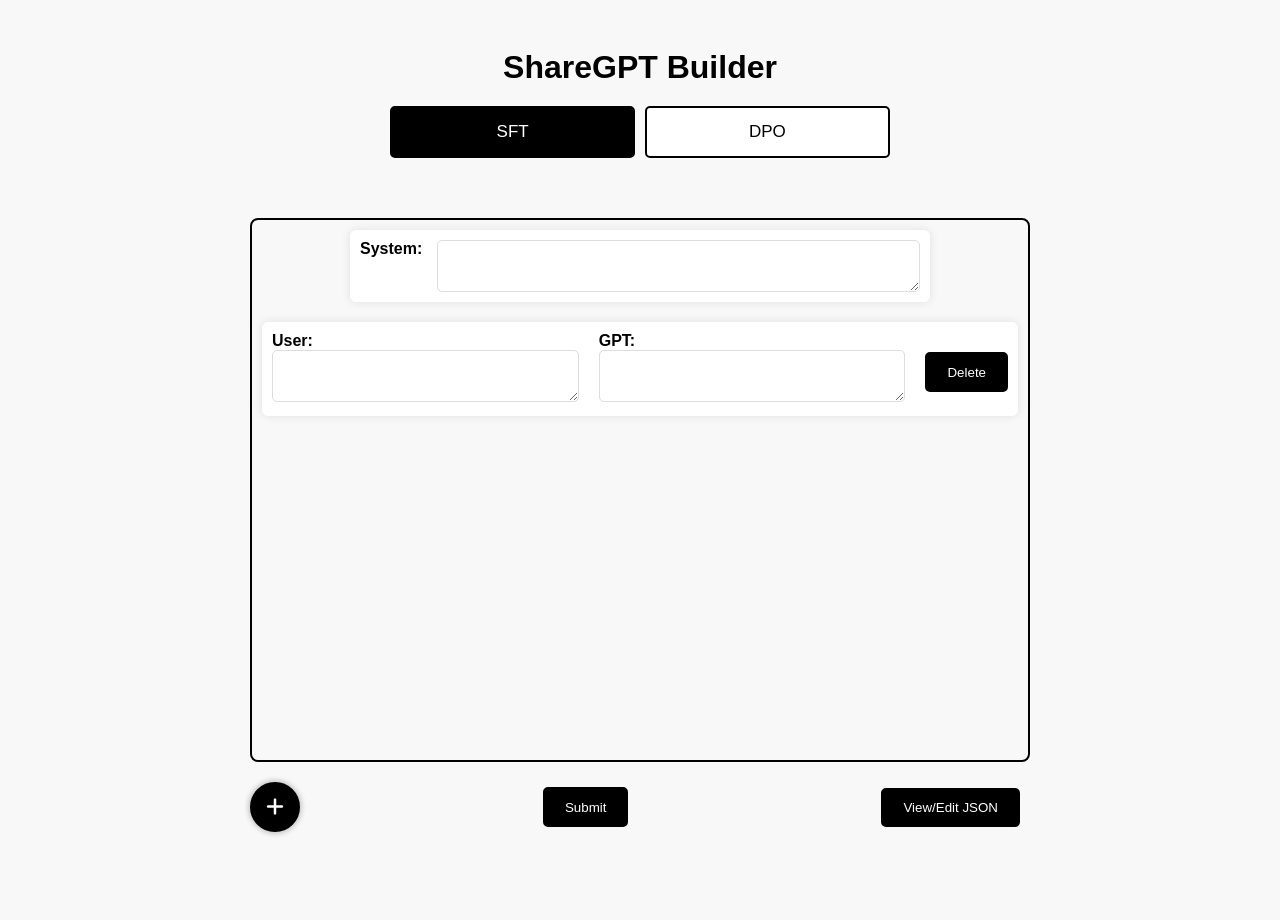
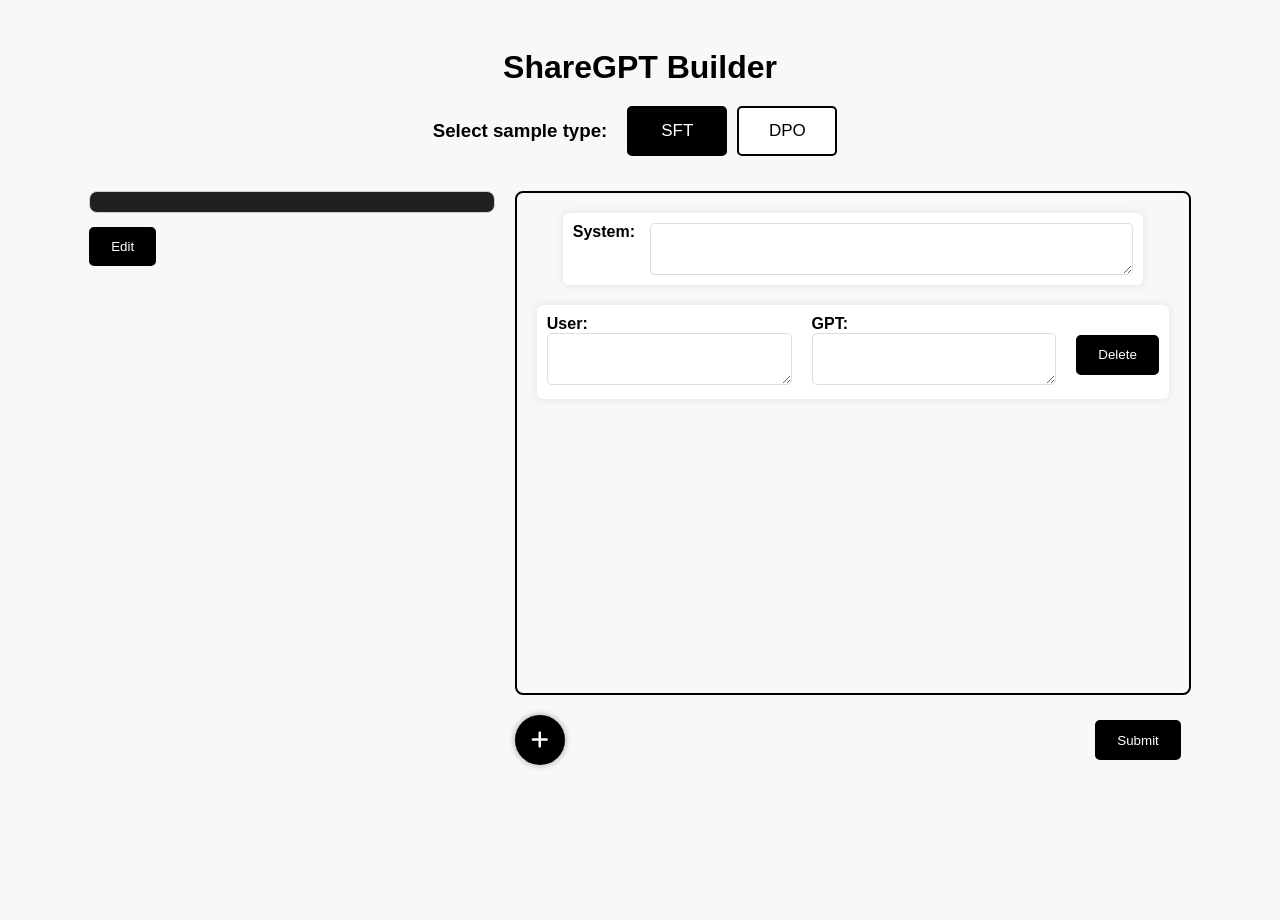
Before and after one commit to teknium1/ShareGPT-Builder, a Flask app: page / in a window 1280 px wide. After the commit the page ends 769 px from the top, so only its background shows below. Run offline with Flask 2, Linux system fonts and the light colour scheme; data that the repository does not hold is empty.

Commit message:
Adding JSON viewer, and more refactors

```diff
--- a/app.py
+++ b/app.py
@@ -6,98 +6,61 @@
 def clean_entry(entry):
     return entry.strip().replace("\r", "").replace(" \n", "\n")
 
-# Route for index/main page
 @app.route('/', defaults={'active_tab': 'sft'})
 @app.route('/<active_tab>')
 def index(active_tab):
     return render_template('index.html', active_tab=active_tab)
 
-# Route for the SFT Dataset Builder.
-@app.route('/sft', methods=['GET', 'POST'])
+@app.route('/sft', methods=['POST'])
 def form():
-    if request.method == 'POST':
-        # Extract form data
-        system_prompt = clean_entry(request.form.get('system'))
-        user_prompts = [clean_entry(prompt) for prompt in request.form.getlist('user[]')]
-        gpt_responses = [clean_entry(response) for response in request.form.getlist('gpt[]')]
-
-        data_to_append = {
-            'conversations': [{'from': 'system', 'value': system_prompt}],
-            'source': 'manual'
-        }
-
-        for user_prompt, gpt_response in zip(user_prompts, gpt_responses):
-            data_to_append['conversations'].append({'from': 'human', 'value': user_prompt})
-            data_to_append['conversations'].append({'from': 'gpt', 'value': gpt_response})
-
-        file_path = './sft_data.json'
-
-        if os.path.exists(file_path):
-            with open(file_path, 'r+', encoding='utf-8') as file:
-                data = json.load(file)
-                data.append(data_to_append)
-                file.seek(0)
-                json.dump(data, file, indent=4)
-        else:
-            with open(file_path, 'w', encoding='utf-8') as file:
-                json.dump([data_to_append], file, indent=4)
-
+    system_prompt = clean_entry(request.form.get('system'))
+    user_prompts = [clean_entry(prompt) for prompt in request.form.getlist('user[]')]
+    gpt_responses = [clean_entry(response) for response in request.form.getlist('gpt[]')]
+    data_to_append = {
+        'conversations': [{'from': 'system', 'value': system_prompt}],
+        'source': 'manual'
+    }
+    for user_prompt, gpt_response in zip(user_prompts, gpt_responses):
+        data_to_append['conversations'].extend([
+            {'from': 'human', 'value': user_prompt},
+            {'from': 'gpt', 'value': gpt_response}
+        ])
+    addJsonData('./sft_data.json', data_to_append)
     return redirect(url_for('index', active_tab='sft'))
 
-# Route for the DPO dataset builder
-@app.route('/dpo', methods=['GET', 'POST'])
+@app.route('/dpo', methods=['POST'])
 def dpo_form():
-    if request.method == 'POST':
-        # Extract form data
-        data_to_append = {
-            'system': clean_entry(request.form.get('system')),
-            'question': clean_entry(request.form.get('prompt')),
-            'chosen': clean_entry(request.form.get('chosen')),
-            'rejected': clean_entry(request.form.get('rejected')),
-            'source': 'manual'
-        }
+    data_to_append = {
+        'system': clean_entry(request.form.get('system')),
+        'question': clean_entry(request.form.get('prompt')),
+        'chosen': clean_entry(request.form.get('chosen')),
+        'rejected': clean_entry(request.form.get('rejected')),
+        'source': 'manual'
+    }
+    addJsonData('./dpo_data.json', data_to_append)
+    return "Success", 200
 
-        file_path = './dpo_data.json'
+def addJsonData(file_path, data_to_append):
+    if os.path.exists(file_path):
+        with open(file_path, 'r+', encoding='utf-8') as file:
+            data = json.load(file)
+            data.append(data_to_append)
+            file.seek(0)
+            json.dump(data, file, indent=4)
+    else:
+        with open(file_path, 'w', encoding='utf-8') as file:
+            json.dump([data_to_append], file, indent=4)
 
-        if os.path.exists(file_path):
-            with open(file_path, 'r+', encoding='utf-8') as file:
-                data = json.load(file)
-                data.append(data_to_append)
-                file.seek(0)
-                json.dump(data, file, indent=4)
-        else:
-            with open(file_path, 'w', encoding='utf-8') as file:
-                json.dump([data_to_append], file, indent=4)
-
-        return "Success", 200
-
-    return render_template('index.html', active_tab='dpo')
-
-@app.route('/sft_data.json', methods=['GET', 'PUT'])
-def sft_data():
-    file_path = './sft_data.json'
+@app.route('/<type>_data.json', methods=['GET', 'PUT'])
+def data(type):
+    file_path = f'./{type}_data.json'
     if request.method == 'GET':
         with open(file_path, 'r', encoding='utf-8') as file:
-            data = json.load(file)
-        return jsonify(data)
-    elif request.method == 'PUT':
-        data = request.get_json()
+            return jsonify(json.load(file))
+    else:
         with open(file_path, 'w', encoding='utf-8') as file:
-            json.dump(data, file, indent=4)
-        return jsonify({'message': 'SFT data updated successfully'})
-
-@app.route('/dpo_data.json', methods=['GET', 'PUT'])
-def dpo_data():
-    file_path = './dpo_data.json'
-    if request.method == 'GET':
-        with open(file_path, 'r', encoding='utf-8') as file:
-            data = json.load(file)
-        return jsonify(data)
-    elif request.method == 'PUT':
-        data = request.get_json()
-        with open(file_path, 'w', encoding='utf-8') as file:
-            json.dump(data, file, indent=4)
-        return jsonify({'message': 'DPO data updated successfully'})
+            json.dump(request.get_json(), file, indent=4)
+        return jsonify({'message': f'{type.upper()} data updated successfully'})
 
 if __name__ == '__main__':
     app.run(debug=True, port=7272)
--- a/static/script.js
+++ b/static/script.js
@@ -12,18 +12,11 @@
     e.preventDefault();
     const form = document.getElementById(tabName === 'sft' ? 'sftForm' : 'dpoForm');
     const formElements = form.elements;
-    let allFieldsFilled = true;
+    const allFieldsFilled = Array.from(formElements).every(el => el.tagName !== 'TEXTAREA' || el.value.trim() !== '');
 
     if (tabName === 'sft' && document.getElementsByClassName('turn').length <= 1) {
         showToast("Please add at least one turn.", 'error');
         return;
-    }
-
-    for (let i = 0; i < formElements.length; i++) {
-        if (formElements[i].tagName === 'TEXTAREA' && formElements[i].value.trim() === '') {
-            allFieldsFilled = false;
-            break;
-        }
     }
 
     if (allFieldsFilled) {
@@ -33,9 +26,11 @@
         })
         .then(response => {
             if (response.ok) {
-                openTab(tabName);
-                history.pushState({}, "", "/");
                 form.reset();
+                if (tabName === 'sft') {
+                    resetSFTForm();
+                }
+                openJsonModal(tabName);
                 showToast("Submitted successfully!", 'success');
             } else {
                 showToast("Form submission failed.", 'error');
@@ -47,16 +42,20 @@
     }
 }
 
+function resetSFTForm() {
+    const turns = document.getElementById('turns');
+    const turnElements = turns.getElementsByClassName('turn');
+    while (turnElements.length > 1) {
+        turnElements[turnElements.length - 1].remove();
+    }
+}
+
 function openTab(tabName) {
     const tabcontent = document.getElementsByClassName("tabcontent");
-    for (let i = 0; i < tabcontent.length; i++) {
-        tabcontent[i].style.display = "none";
-    }
+    Array.from(tabcontent).forEach(el => el.style.display = "none");
 
     const tablinks = document.getElementsByClassName("tablink");
-    for (let i = 0; i < tablinks.length; i++) {
-        tablinks[i].className = tablinks[i].className.replace(" active", "");
-    }
+    Array.from(tablinks).forEach(el => el.className = el.className.replace(" active", ""));
 
     document.getElementById(tabName).style.display = "block";
     const buttonElement = document.querySelector(`.tablink[onclick="openTab('${tabName}', this)"]`);
@@ -64,8 +63,7 @@
         buttonElement.className += " active";
     }
 
-    const jsonModal = document.getElementById('jsonModal');
-    jsonModal.style.display = 'none';
+    openJsonModal(tabName);
 }
 
 document.getElementById("defaultOpen").click();
@@ -94,18 +92,16 @@
     turn.remove();
 }
 
-function openJsonModal(type) {
-    const jsonModal = document.getElementById('jsonModal');
+async function openJsonModal(type) {
     const jsonViewer = document.getElementById('jsonViewer');
     const editJsonBtn = document.getElementById('editJsonBtn');
     const saveJsonBtn = document.getElementById('saveJsonBtn');
 
-    fetch(`/${type}_data.json`)
-        .then(response => response.json())
-        .then(data => {
+    try {
+        const response = await fetch(`/${type}_data.json`);
+        const data = await response.json();
         jsonViewer.textContent = JSON.stringify(data, null, 2);
         hljs.highlightElement(jsonViewer);
-            jsonModal.style.display = 'flex';
 
         editJsonBtn.onclick = () => {
             jsonViewer.contentEditable = true;
@@ -114,42 +110,27 @@
             saveJsonBtn.style.display = 'inline-block';
         };
 
-            saveJsonBtn.onclick = () => {
+        saveJsonBtn.onclick = async () => {
+            try {
                 const updatedData = JSON.parse(jsonViewer.textContent);
-                fetch(`/${type}_data.json`, {
+                await fetch(`/${type}_data.json`, {
                     method: 'PUT',
                     headers: {
                         'Content-Type': 'application/json'
                     },
                     body: JSON.stringify(updatedData, null, 2)
-                })
-                .then(() => {
+                });
                 jsonViewer.contentEditable = false;
                 editJsonBtn.style.display = 'inline-block';
                 saveJsonBtn.style.display = 'none';
                 showToast('JSON data updated successfully!', 'success');
-                })
-                .catch(error => {
+            } catch (error) {
                 console.error('Error updating JSON data:', error);
                 showToast('Failed to update JSON data.', 'error');
-                });
+            }
         };
-        })
-        .catch(error => {
+    } catch (error) {
         console.error('Error fetching JSON data:', error);
         showToast('Failed to fetch JSON data.', 'error');
-        });
     }
-
-const closeBtn = document.getElementsByClassName('close')[0];
-closeBtn.onclick = () => {
-    const jsonModal = document.getElementById('jsonModal');
-    jsonModal.style.display = 'none';
-};
-
-window.onclick = (event) => {
-    const jsonModal = document.getElementById('jsonModal');
-    if (event.target === jsonModal) {
-        jsonModal.style.display = 'none';
 }
-};
--- a/static/style.css
+++ b/static/style.css
@@ -6,15 +6,12 @@
     font-family: Arial, sans-serif;
     padding: 20px;
     background-color: #f8f8f8;
-}
-.container {
-    max-width: 820px;
-    width: 80%;
-    margin: auto;
+    display: flex;
+    height: calc(100vh - 40px);
+    overflow: hidden;
 }
 form {
     border-radius: 5px;
-    padding: 10px 20px;
 }
 
 .system-container {
@@ -56,10 +53,10 @@
     align-items: center;
     border: 2px solid black;
     border-radius: 8px;
-    height: 500px;
+    height: 60vh;
     overflow-y: scroll;
     font-weight: bold;
-    padding-bottom: 40px;
+    padding: 10px;
     overflow-x: hidden;
 }
 
@@ -84,10 +81,14 @@
     border-radius: 5px;
     cursor: pointer;
     transition: 0.1s ease-in;
+    display: flex;
+    justify-content: center;
+    align-items: center;
 }
 button:hover, input[type="submit"]:hover {
     background-color: white;
     color: black;
+
 }
 .button-container {
     display: flex;
@@ -104,13 +105,20 @@
     margin-right: 0; /* Remove right margin for the last button */
 
 }
-.button-container-two {
+.settings-span {
     display: flex;
     justify-content: center;
+    align-items: center;
 }
-.button-container-two button {
+
+.settings-span h3 {
+    margin: 0;
+    margin-right: 20px;
+}
+.settings-span button {
     margin-right: 10px; /* Add right margin to create space between buttons */
-
+    width: 100px;
+    height: 50px;
 }
 .button-container-two button:last-child {
     margin-right: 0; /* Remove right margin for the last button */
@@ -152,14 +160,29 @@
 .tabcontent {
     color: black;
     display: none;
-    padding: 50px;
     text-align: left;
+    width: 100%;
 }
 
 .tabcontainer {
     width: 100%;
+    height: 100%;
     margin: auto;
+    justify-content: center;
+    align-items: center;
+    max-width: 90%;
 }
+
+.main-col {
+    display: flex;
+    gap: 20px;
+    margin: 35px 0;
+}
+
+.left-col {
+    width: 60%;
+}
+
 .active {
     background-color: black;
     color: white;
@@ -172,78 +195,44 @@
     border: 2px solid;
     padding: 10px 20px;
     border-radius: 6px;
+
 }
 
 .toast.success {
-    background-color: rgba(95, 177, 44, 0.511);
+    background-color: rgba(95, 177, 44, 0.7);
     border-color: #3a8028;
     color: #3a8028;
 }
 
 .toast.error {
-    background-color: rgba(177, 44, 44, 0.507);
-    border-color: #bd3e3e;
-    color: #bd3e3e;
-}
-
-.modal {
-    display: none;
-    position: fixed;
-    z-index: 1;
-    left: 0;
-    top: 0;
-    width: 100%;
-    height: 100%;
-    overflow: auto;
-    background-color: rgba(0, 0, 0, 0.4);
-    justify-content: center;
-    align-items: center;
+    background-color: rgba(211, 75, 75, 0.7);
+    border-color: #871b1b;
+    color: #871b1b;
 }
 
 .modal-content {
     background-color: #fefefe;
     padding: 20px;
     border: 1px solid #888;
+    border-radius: 8px;
     width: 80%;
     max-width: 800px;
     position: relative;
-}
-
-.close {
-    background-color: black;
-    display: flex;
-    justify-content: center;
-    align-items: center;
-    width: 40px;
-    height: 40px;
-    border: 2px solid black;
-    border-radius: 50%;
-    color: white;
-    font-size: 20px;
-    font-weight: bold;
-    cursor: pointer;
-    position: absolute;
-    left: -65px;
-    top: 0;
-    transition: 0.1s ease-in;
-}
-
-.close:hover,
-.close:focus {
-    background-color: white;
-    color: black;
-    text-decoration: none;
-    cursor: pointer;
 }
 
 #jsonViewer {
     white-space: pre-wrap;
     font-family: monospace;
     font-size: 14px;
-    background-color: #f4f4f4;
+    background-color: #1f1f1f;
     padding: 10px;
+    margin-top: 0;
     border: 1px solid #ccc;
-    border-radius: 4px;
-    max-height: 720px;
+    border-radius: 8px;
+    max-height: 60vh;
     overflow-y: scroll;
 }
+
+#jsonViewer .hljs {
+    background-color: transparent;
+}
--- a/templates/dpo_form.html
+++ b/templates/dpo_form.html
@@ -30,7 +30,6 @@
             </div>
             <div class="button-container">
                 <input type="submit" value="Submit">
-                <button type="button" onclick="openJsonModal('dpo')">View/Edit JSON</button>
             </div>
         </form>
     </div>
--- a/templates/index.html
+++ b/templates/index.html
@@ -4,26 +4,29 @@
     <title>ShareGPT Builder</title>
     <link rel="stylesheet" href="../static/style.css">
     <link rel="stylesheet" href="https://cdnjs.cloudflare.com/ajax/libs/font-awesome/6.5.1/css/all.min.css">
+    <link rel="stylesheet" href="https://cdnjs.cloudflare.com/ajax/libs/highlight.js/11.7.0/styles/night-owl.min.css">
 </head>
 <body>
-    <h1>ShareGPT Builder</h1>
     <div class="tabcontainer">
-        <div class="button-container-two">
-            <button class="tablink" onclick="openTab('sft', this)" id="defaultOpen">SFT</button>
-            <button class="tablink" onclick="openTab('dpo', this)">DPO</button>
+        <div class="header-col">
+            <h1>ShareGPT Builder</h1>
+            <span class="settings-span">
+                <h3>Select sample type:</h3>
+                <button class="tablink" onclick="openTab('sft', this)" id="defaultOpen">SFT</button>
+                <button class="tablink" onclick="openTab('dpo', this)">DPO</button>
+            </span>
         </div>
-        <div id="sft" class="tabcontent">{% include 'sft_form.html' %}</div>
-        <div id="dpo" class="tabcontent">{% include 'dpo_form.html' %}</div>
+        <div class="main-col">
+            <div class="left-col">
+                <pre id="jsonViewer"></pre>
+                <button id="editJsonBtn">Edit</button>
+                <button id="saveJsonBtn" style="display: none;">Save</button>
+            </div>
+            <div id="sft" class="tabcontent">{% include 'sft_form.html' %}</div>
+            <div id="dpo" class="tabcontent">{% include 'dpo_form.html' %}</div>
+        </div>
     </div>
     <div id="toast"></div>
-    <div id="jsonModal" class="modal">
-        <div class="modal-content">
-            <span class="close"><i class="fa-solid fa-xmark"></i></span>
-            <pre id="jsonViewer"></pre>
-            <button id="editJsonBtn">Edit</button>
-            <button id="saveJsonBtn" style="display: none;">Save</button>
-        </div>
-    </div>
     <script src="https://cdnjs.cloudflare.com/ajax/libs/highlight.js/11.7.0/highlight.min.js"></script>
     <script>hljs.highlightAll();</script>
     <script src="../static/script.js"></script>
--- a/templates/sft_form.html
+++ b/templates/sft_form.html
@@ -26,7 +26,6 @@
             <div class="button-container">
                 <button type="button" id="add-turn-btn" onclick="addTurn()"><i class="fa-solid fa-plus"></i></button>
                 <input type="submit" value="Submit">
-                <button type="button" onclick="openJsonModal('sft')">View/Edit JSON</button>
             </div>
         </form>
     </div>
```
Lines whose indentation alone changed are shown as unchanged.
